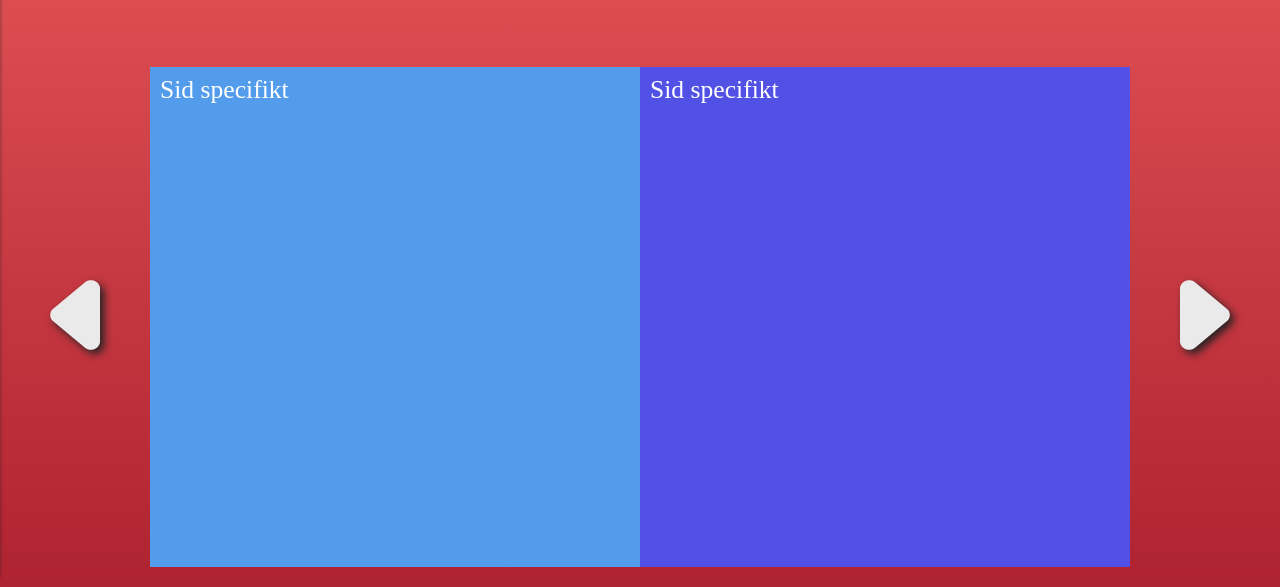
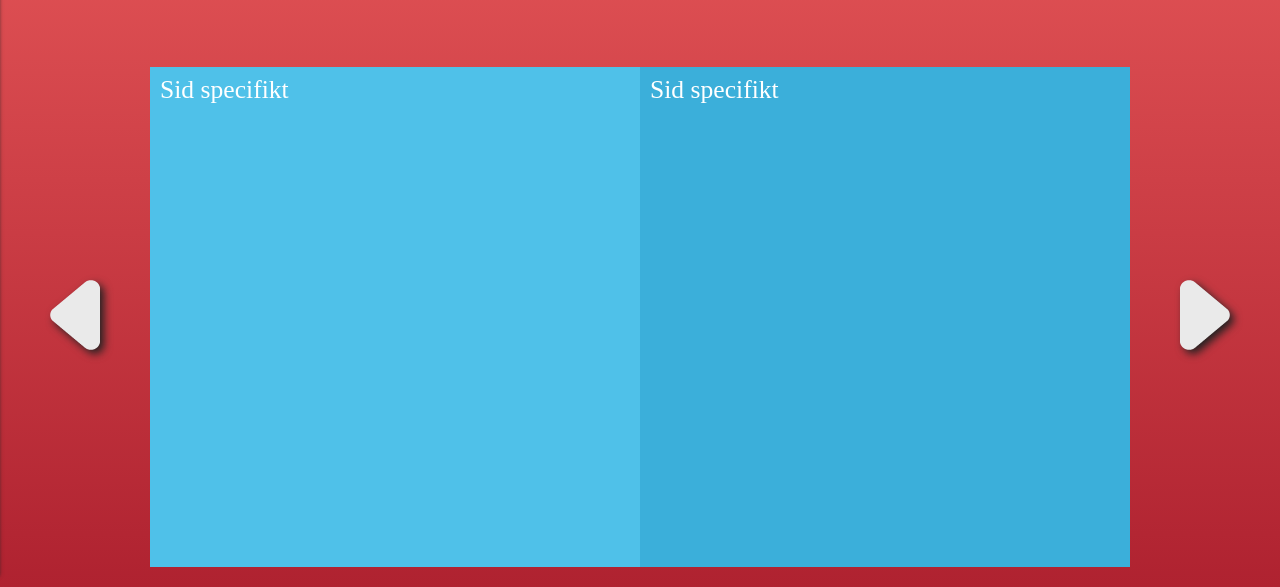
Before and after one commit to TheSwedishScout/pizzajakten, a PHP site: page /klar.php in a window 1280 px wide. Shown: the part 228-815 px from the top of the page. Run offline with PHP 8.4, Linux system fonts and the light colour scheme; data that the repository does not hold is empty; some libraries are stand-ins or nearby versions.

Commit message:
Bakrundsfärger

```diff
--- a/css/main.css
+++ b/css/main.css
@@ -266,7 +266,7 @@ main{
 }
 main.left{
 	grid-area: main1;
-	background: rgb(83, 156, 236);
+	background: #5D9CEC;
 
 }
 main::-webkit-scrollbar-track
@@ -297,8 +297,41 @@ main::-webkit-scrollbar-button {
 }
 main.right{
 	grid-area: main2;
-	background: rgb(81, 81, 229);
+	background: #4A89DC;
 
+}
+
+
+/*ALLA SIDORS BAKRUNDSFÄRGER*/
+main.left.pizzerior {
+	background: #A0D468;
+}
+main.right.pizzerior {
+	background: #8CC512;
+}
+
+
+main.left.varukorg {
+	background: #AC92EC;
+}
+main.right.varukorg {
+	background: #967ADC;
+}
+
+
+main.left.kassa {
+	background: #FFCE54;
+}
+main.right.kassa {
+	background: #F6BB42;
+}
+
+
+main.left.klar {
+	background: #4FC1E9;
+}
+main.right.klar {
+	background: #3BAFDA;
 }
 
 
--- a/kassa.php
+++ b/kassa.php
@@ -2,12 +2,12 @@
 	include 'header.php';
 
 ?>
-<main class="left">
+<main class="left kassa">
 	<h2>Sid  specifikt</h2>
 		<!-- LISTA på beställning(samma som kundkorg)-->
 
 </main>
-<main class="right">
+<main class="right kassa">
 	<h2>Sid  specifikt</h2>
 
 		<form action="klar.php" method="POST">
--- a/klar.php
+++ b/klar.php
@@ -13,7 +13,7 @@
 
 
 
-<main class="left">
+<main class="left klar">
 	<h2>Sid  specifikt</h2>
          <?php
             $to      = $mail;
@@ -28,7 +28,7 @@
         ?>
 
 </main>
-<main class="right">
+<main class="right klar">
 	<h2>Sid  specifikt</h2>
 </main>
 
--- a/pizzerior.php
+++ b/pizzerior.php
@@ -7,11 +7,11 @@
 
 
 
-<main class="left">
+<main class="left pizzerior">
 	<h2>Sid  specifikt</h2>
          <!-- Lista på pizzerior-->
 </main>
-<main class="right">
+<main class="right pizzerior">
 	<h2>Sid  specifikt</h2>
         <!--Karta på pizzerior med knappar för location, rating och price-->
 </main>
--- a/varukorg.php
+++ b/varukorg.php
@@ -2,11 +2,11 @@
 	include 'header.php';
 
 ?>
-<main class="left">
+<main class="left varukorg">
 	<h2>Sid  specifikt</h2>
         <!--Lista på beställning (samma som kassa)-->
 </main>
-<main class="right">
+<main class="right varukorg">
 	<h2>Sid  specifikt</h2>
         <!-- Knappar för "fortsätt handla som länkar tillbaka till index", logga in fuktion, gästanvändare, ring till pizzerian-knapp-->
 </main>
```
